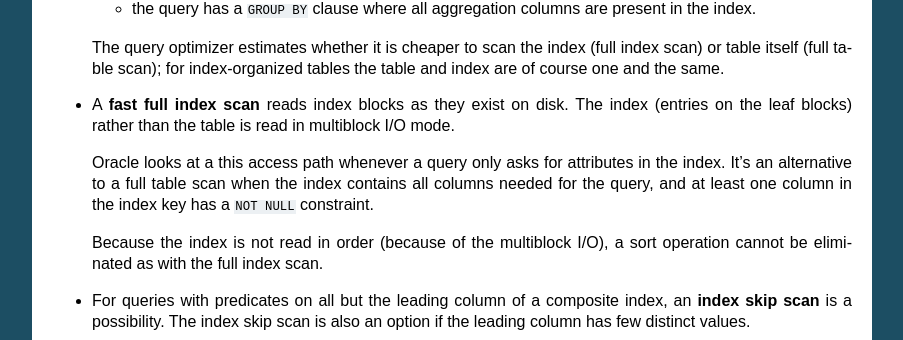
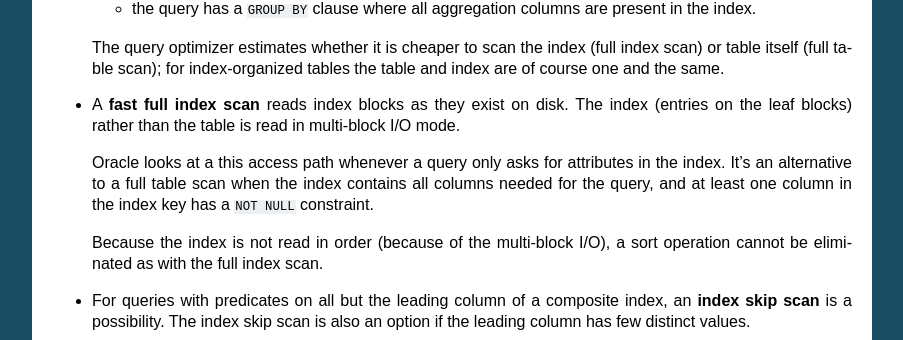
Before and after one commit to ianhellstrom/rtfd, a Sphinx documentation site: the page built from source/sql/plans.rst, in a window 1280 px wide and 900 px high, scrolled down 5172 px. Shown: the part 164-504 px from the top of the window, without its empty margins (198-1101 px from the left). Built offline with Sphinx 7.4.7, drawn with Linux system fonts in a browser that asks for light colours.

Commit message:
Fix spelling inconsistencies
Changed multiblock to multi-block in texts (except MULTIBLOCK in initialization parameters).

```diff
--- a/source/sql/indexes.rst
+++ b/source/sql/indexes.rst
@@ -386,7 +386,7 @@ Full table scans are often seen as a database's last resort: you only do them if
 That reputation of full table scans is not entirely warranted though.
 
 For small tables it often does not make sense for Oracle to read the associated index, search for the relevant ROWIDs, and then fetch the data from the database tables when it can just as easily do a single round trip to the table.
-Thanks to multiblock I/O in full table scans a couple of parallel round trips are also possible to speed up the process.
+Thanks to multi-block I/O in full table scans a couple of parallel round trips are also possible to speed up the process.
 
 Analogously, when the database has to return a sizeable portion of all the rows from a table, the index lookup is an overhead that does not always pay off.
 It can even make the database jump back and forth between blocks.
--- a/source/sql/plans.rst
+++ b/source/sql/plans.rst
@@ -231,12 +231,12 @@ Oracle has a bunch of access methods in its arsenal:
   The query optimizer estimates whether it is cheaper to scan the index (full index scan) or table itself (full table scan); for index-organized tables the table and index are of course one and the same.
 
 * A **fast full index scan** reads index blocks as they exist on disk.
-  The index (entries on the leaf blocks) rather than the table is read in multiblock I/O mode.
+  The index (entries on the leaf blocks) rather than the table is read in multi-block I/O mode.
 
   Oracle looks at a this access path whenever a query only asks for attributes in the index.
   It's an alternative to a full table scan when the index contains all columns needed for the query, and at least one column in the index key has a ``NOT NULL`` constraint.
 
-  Because the index is not read in order (because of the multiblock I/O), a sort operation cannot be eliminated as with the full index scan.
+  Because the index is not read in order (because of the multi-block I/O), a sort operation cannot be eliminated as with the full index scan.
 
 * For queries with predicates on all but the leading column of a composite index, an **index skip scan** is a possibility.
   The index skip scan is also an option if the leading column has few distinct values.
```
